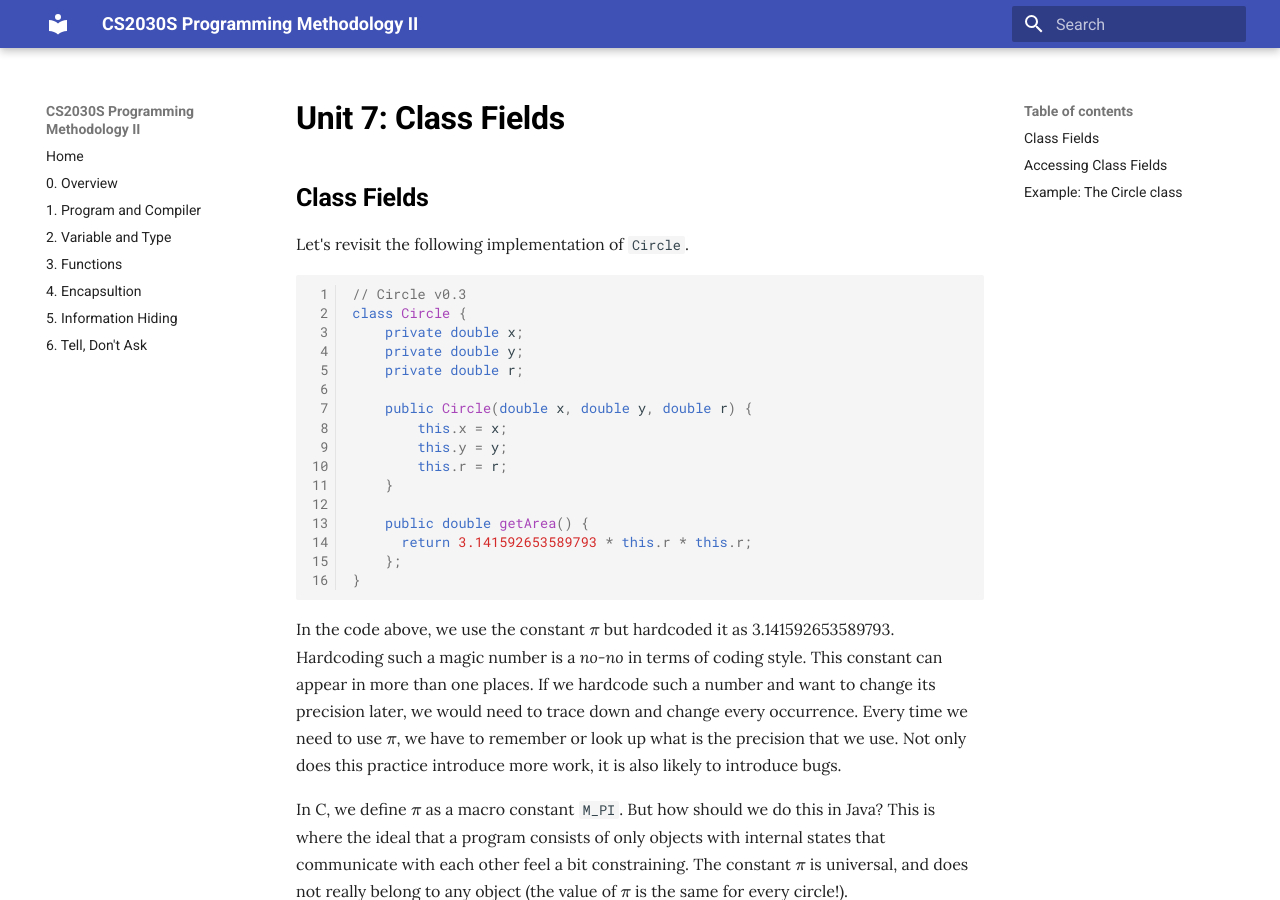
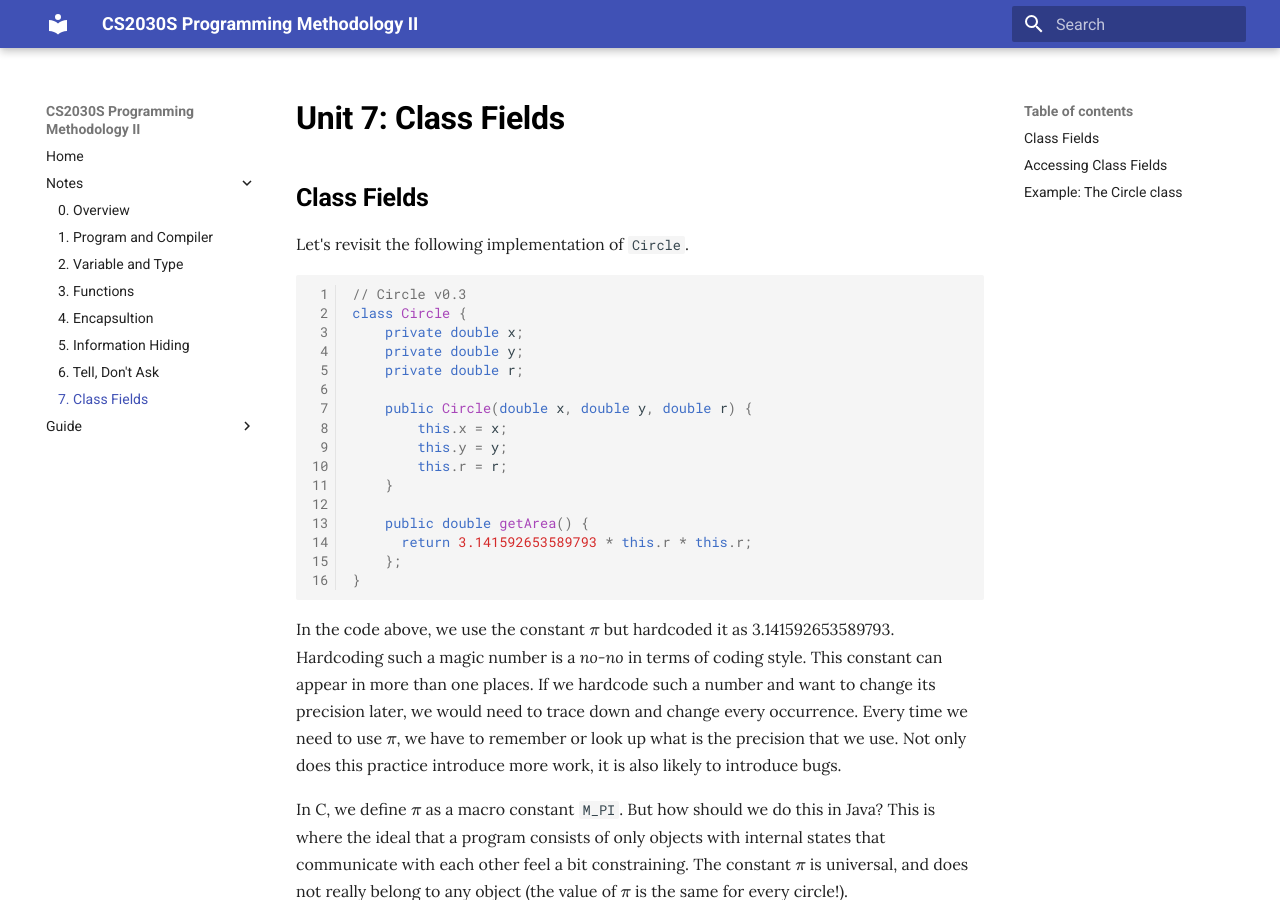
Before and after one commit to nus-cs2030s/2021-s2, an MkDocs documentation site: the page built from docs/07-static-field.md, in a window 1280 px wide and 900 px high. Built offline with MkDocs 1.6.1 and Material for MkDocs 9.7.7, drawn with Linux system fonts in a browser that asks for light colours.

Commit message:
Update TOC

```diff
--- a/mkdocs.yml
+++ b/mkdocs.yml
@@ -1,12 +1,16 @@
 nav:
   - Home: 'index.md'
-  - 0. Overview: '00-overview.md'
-  - 1. Program and Compiler: '01-compiler.md'
-  - 2. Variable and Type: '02-type.md'
-  - 3. Functions: '03-function.md'
-  - 4. Encapsultion: '04-encapsulation.md'
-  - 5. Information Hiding: '05-infohiding.md'
-  - 6. Tell, Don't Ask: '06-tell-dont-ask.md'
+  - Notes:
+    - 0. Overview: '00-overview.md'
+    - 1. Program and Compiler: '01-compiler.md'
+    - 2. Variable and Type: '02-type.md'
+    - 3. Functions: '03-function.md'
+    - 4. Encapsultion: '04-encapsulation.md'
+    - 5. Information Hiding: '05-infohiding.md'
+    - 6. Tell, Don't Ask: '06-tell-dont-ask.md'
+    - 7. Class Fields: '07-static-field.md'
+  - Guide:
+    - Programming Environments: 'environments.md'
 
     #  - General:
     #- About CS2030S: 'about.md'
```
